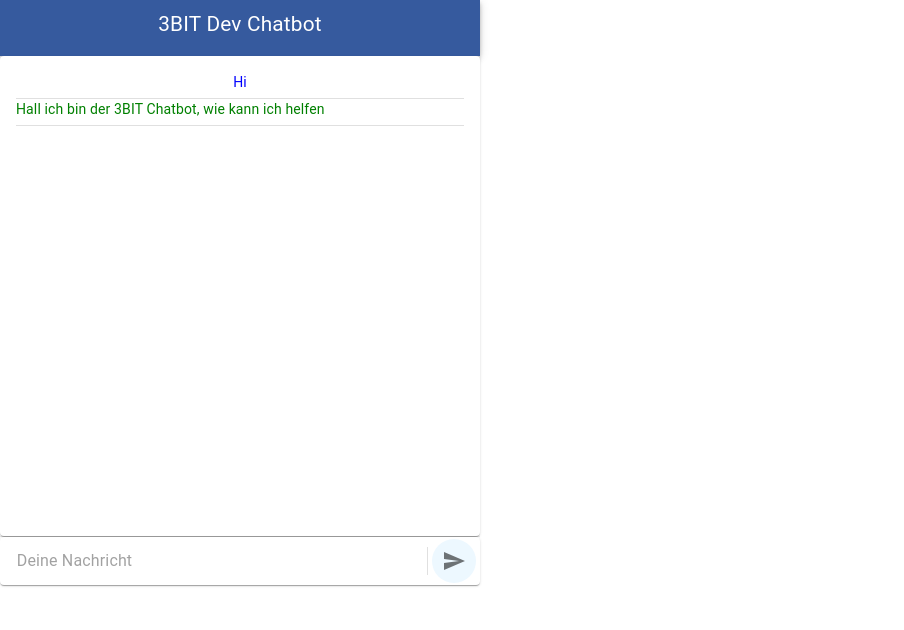
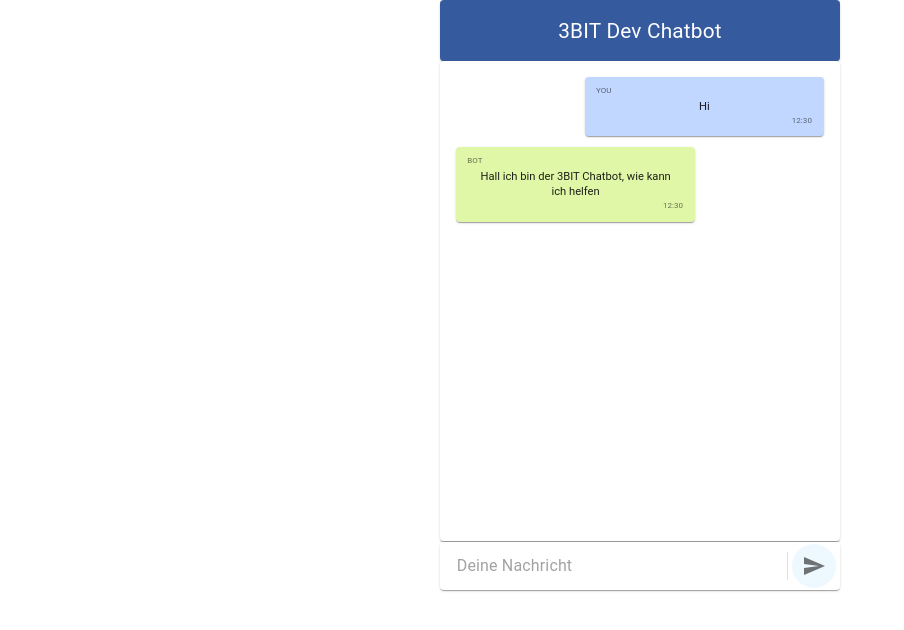
Before and after one commit to classProgrammer/horus_frontend, a React (Create React App) app: page / in a window 1280 px wide. Shown: the top 630 px of the page, without its empty margins (0-904 px from the left). Built offline with nearby package versions, Linux system fonts and the light colour scheme.

Commit message:
added:feature_scroll, feature_bot_user, feature_align

```diff
--- a/src/MessageArea.js
+++ b/src/MessageArea.js
@@ -1,11 +1,11 @@
 import React from 'react'
-import Typography from '@material-ui/core/Typography'
-import { makeStyles } from '@material-ui/core/styles'
-import Divider from '@material-ui/core/Divider'
+import PropTypes from 'prop-types'
+import { withStyles } from '@material-ui/styles'
 import Card from '@material-ui/core/Card'
 import CardContent from '@material-ui/core/CardContent'
+import MessageCard from './MessageCard.js'
 
-const useStyles = makeStyles({
+const styles = () => ({
     card: {
         minHeight: "30em",
         maxHeight: "30em",
@@ -15,36 +15,52 @@ const useStyles = makeStyles({
     },
     titleBot: {
         fontSize: 14,
-        color:"green"
+        color: "green"
     },
     titleUser: {
         fontSize: 14,
-        color:"blue"
+        color: "blue"
     },
 })
 
-function MessageArea(props) {
-    const classes = useStyles()
+class MessageArea extends React.Component {
+
+    scrollToBottom = () => {
+        this.messagesEnd.scrollIntoView({ behavior: "smooth" });
+    }
+
+    componentDidMount() {
+        this.scrollToBottom();
+    }
+
+    componentDidUpdate() {
+        this.scrollToBottom();
+    }
+
+    render() {
+        const { classes } = this.props
 
         return (
             <Card className={classes.card}>
                 <CardContent>
-                {props.entries.map((msg, idx) => {
-                    return <div key={"div_" + idx}>
-                        {(msg.sender === "BOT") ?(
-                        <Typography align="left" className={classes.titleBot} color="textPrimary" gutterBottom>
-                            {msg.message}
-                        </Typography>) : (
-                            <Typography align="center" className={classes.titleUser} color="textPrimary" gutterBottom>
-                            {msg.message}
-                            </Typography>
-                        )}
-                        <Divider />
+                    {this.props.entries.map((entry, idx) => {
+                        return <MessageCard key={"div_" + idx}
+                            message={entry.message}
+                            sender={entry.sender}
+                            timestamp={entry.timestamp}
+                        />
+                    })}
+                    <div style={{ float: "left", clear: "both" }}
+                        ref={(el) => { this.messagesEnd = el; }}>
                     </div>
-                })}
                 </CardContent>
             </Card>
         )
     }
+}
 
-export default MessageArea
+MessageArea.propTypes = {
+    classes: PropTypes.object.isRequired,
+}
+
+export default withStyles(styles)(MessageArea)
--- /dev/null
+++ b/src/MessageCard.js
@@ -0,0 +1,57 @@
+import React from 'react'
+import Typography from '@material-ui/core/Typography'
+import { makeStyles } from '@material-ui/core/styles'
+import Card from '@material-ui/core/Card'
+import CardContent from '@material-ui/core/CardContent'
+
+const messageCardStyles = makeStyles({
+    cardbot: {
+        maxWidth: "65%",
+        background: "#e0f7a8",
+        marginBottom: "0.7em"
+    },
+    carduser: {
+        maxWidth: "65%",
+        background: "#c2d7ff",
+        marginBottom: "0.7em"
+    },
+    sender: {
+        fontSize: "0.5em",
+        marginTop: "-1em",
+        marginLeft: "-0.6em"
+    },
+    message: {
+        fontSize: "0.7em",
+    },
+    timestamp: {
+        color: "textSecondary",
+        fontSize: "0.5em",
+        marginBottom: "-1.8em",
+        marginRight: "-0.5em",
+    },
+})
+
+function MessageCard(props) {
+    const classes = messageCardStyles()
+    const isBot = props.sender && props.sender === "BOT"
+    return (
+        <div align={isBot ? "left" : "right"}>
+        <Card className={isBot ? classes.cardbot: classes.carduser}>
+            <CardContent>
+                <Typography align={"left"} className={classes.sender} color="textSecondary" gutterBottom>
+                    {props.sender}
+                </Typography>
+                <Typography align={"center"} className={classes.message} variant="h5" component="h2">
+                    {props.message}
+                </Typography>
+
+                <Typography align={"right"} className={classes.timestamp} color="textSecondary">
+                    {props.timestamp}
+                </Typography>
+            </CardContent>
+        </Card>
+        </div>
+    )
+}
+
+export default MessageCard
--- a/src/Messenger.js
+++ b/src/Messenger.js
@@ -2,6 +2,7 @@ import React from 'react'
 import Divider from '@material-ui/core/Divider'
 import axios from 'axios'
 import Box from '@material-ui/core/Box'
+import Grid from '@material-ui/core/Grid'
 import MessengerToolbar from './MessengerToolbar.js'
 import MessageArea from './MessageArea.js'
 import MessengerSubmitArea from './MessengerSubmitArea.js'
@@ -23,7 +24,8 @@ class Messenger extends React.Component {
                     timestamp: "12:30"
                 },
 
-            ]
+            ],
+            message: ""
         }
     }
 
@@ -32,14 +34,26 @@ class Messenger extends React.Component {
         this.setState({ message: event.target.value })
     }
 
-    handleSubmit() {
+    handleSubmit(event) {
+        event.preventDefault();
+        const time = new Date();
+
+        if (this.state.message === "") return
+
         var messages = this.state.messages
-        let message = {
-            "sender": "YOU",
-            "message": this.state.message
+        const message = {
+            sender: "YOU",
+            message: this.state.message,
+            timestamp: ("0" + time.getHours()).slice(-2) + ":" +
+                ("0" + time.getMinutes()).slice(-2) + ":" +
+                ("0" + time.getSeconds()).slice(-2)
         }
         messages.push(message)
-        this.setState(messages)
+        this.setState({
+            messages: messages,
+            message: ""
+        })
+
         console.log("send message")
 
         axios({
@@ -49,13 +63,15 @@ class Messenger extends React.Component {
             headers: { 'Content-Type': 'application/json' }
         })
             .then((response) => {
-
-                console.log(response)
+                const time = new Date();
 
                 var messages = this.state.messages
-                let message = {
-                    "sender": "BOT",
-                    "message": response.data[0].text
+                const message = {
+                    sender: "BOT",
+                    message: response.data[0].text,
+                    timestamp: ("0" + time.getHours()).slice(-2) + ":" +
+                        ("0" + time.getMinutes()).slice(-2) + ":" +
+                        ("0" + time.getSeconds()).slice(-2)
                 }
                 messages.push(message)
                 this.setState(messages)
@@ -64,12 +80,23 @@ class Messenger extends React.Component {
 
     render() {
         return (
-            <Box maxWidth="30em" maxHeight="80em">
-                <MessengerToolbar title="3BIT Dev Chatbot" />
-                <MessageArea entries={this.state.messages} />
-                <Divider light />
-                <MessengerSubmitArea textHandler={this.handleMessage.bind(this)} submitMessage={this.handleSubmit.bind(this)} />
-            </Box>
+
+            <Grid
+                container
+                direction="column"
+                alignItems="center"
+            >
+                <Grid item >
+                    <Box width={"25em"}>
+                        <MessengerToolbar title="3BIT Dev Chatbot" />
+                        <MessageArea entries={this.state.messages} />
+                        <Divider light />
+                        <MessengerSubmitArea message={this.state.message} textHandler={this.handleMessage.bind(this)} submitMessage={this.handleSubmit.bind(this)} />
+                    </Box>
+                </Grid>
+
+            </Grid>
+
         )
     }
 }
--- a/src/MessengerSubmitArea.js
+++ b/src/MessengerSubmitArea.js
@@ -29,28 +29,26 @@ const styles = () => ({
 
 
 class MessengerSubmitArea extends React.Component  {
-    constructor(props) {
-        super(props)
-    }
 
     render() {
         const { classes } = this.props
         return (
-            <Paper width="100%" component="form" className={classes.root}>
+
+            <Paper onSubmit={this.props.submitMessage} width="100%" component="form" className={classes.root}>
                 <InputBase
                     ref="messagearea_message"
                     onChange={this.props.textHandler}
                     className={classes.input}
                     placeholder="Deine Nachricht"
-                    inputProps={{ 'aria-label': 'search google maps' }}
+                    value={this.props.message}
                 />
                 <Divider className={classes.divider} orientation="vertical" />
 
                 <IconButton onClick={this.props.submitMessage} className={classes.iconButton} aria-label="Versenden">
                     <SearchIcon />
                 </IconButton>
+            </Paper>
 
-            </Paper>
         )
     }
 }
--- a/src/MessengerToolbar.js
+++ b/src/MessengerToolbar.js
@@ -1,19 +1,12 @@
 import React from 'react'
-import AppBar from '@material-ui/core/AppBar'
+import Card from '@material-ui/core/Card'
+import CardContent from '@material-ui/core/CardContent'
 import Typography from '@material-ui/core/Typography'
 import { makeStyles } from '@material-ui/core/styles'
 
 const useStyles = makeStyles(theme => ({
-    root: {
-        padding: '2px 4px',
-        display: 'flex',
-        alignItems: 'center',
-    },
-    toolbar: {
-         align: "center"
-    },
-    appbar: {
-        minHeight: "3.5em",
+    card: {
+        maxHeight: "3.8em",
         alignContent: "center",
         justifyContent: "center",
         background: "#365a9e"
@@ -29,11 +22,13 @@ function MessengerToolbar(props) {
     const classes = useStyles()
 
     return (
-        <AppBar position="static" className={classes.appbar}>
+        <Card className={classes.card}>
+            <CardContent>
                 <Typography align="center" className={classes.title} color="textPrimary" gutterBottom >
                     {props && props.title ? props.title : "TITLE NOT SPECIFIED"}
                 </Typography>
-        </AppBar>
+            </CardContent>
+        </Card>
     )
 }
 
```
Lines whose indentation alone changed are shown as unchanged.
